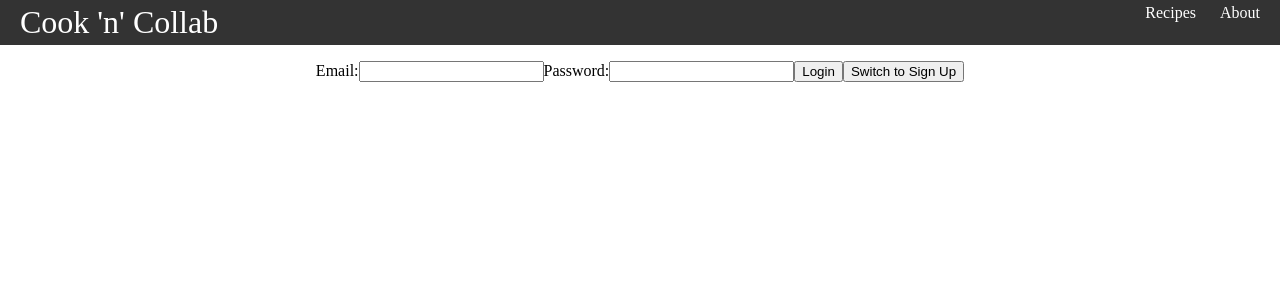
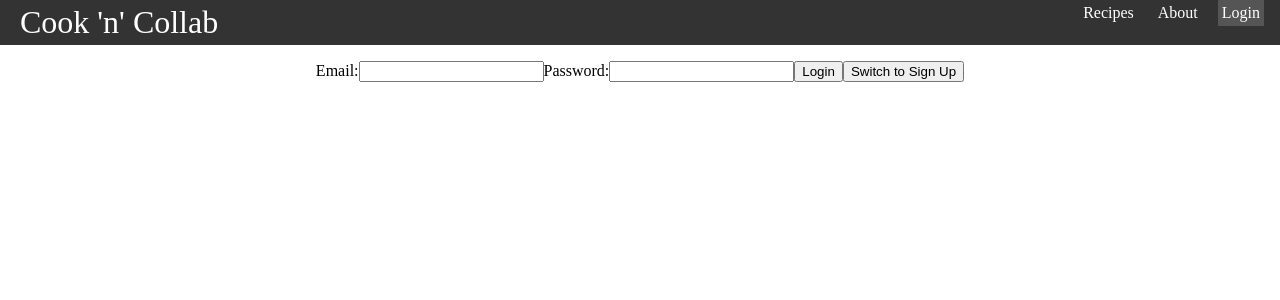
Before and after one commit to marcoeribes/cook-n-collab, a React (Vite) app: page /login in a window 1280 px wide. Shown: the top 300 px of the page. Built offline with nearby package versions, Linux system fonts and the light colour scheme; no server answers.

Commit message:
Fixed Login

```diff
--- a/src/components/navbar/Navbar.tsx
+++ b/src/components/navbar/Navbar.tsx
@@ -12,6 +12,7 @@ export default function Navbar() {
         <ul>
           <CustomLink to="/recipes">Recipes</CustomLink>
           <CustomLink to="/about">About</CustomLink>
+          <CustomLink to="/login">Login</CustomLink>
         </ul>
       </div>
     </nav>
@@ -21,7 +22,6 @@ export default function Navbar() {
 interface CustomLinkProps {
   to: any;
   children: React.ReactNode;
-  // Add other props if needed
 }
 
 function CustomLink({ to, children, ...props }: CustomLinkProps) {
--- a/src/pages/Login/Login.tsx
+++ b/src/pages/Login/Login.tsx
@@ -21,7 +21,6 @@ export default function LoginScreen() {
     } else if (data.user?.identities?.length === 0) {
       console.error("User already exists", data);
     } else {
-      setUser(data.user);
       console.log("User signed up:", data);
     }
   }
@@ -35,7 +34,6 @@ export default function LoginScreen() {
     if (error) {
       console.error("Error signing up:", error.message);
     } else {
-      setUser(data.user);
       console.log("User signed up:", data);
     }
   }
```
